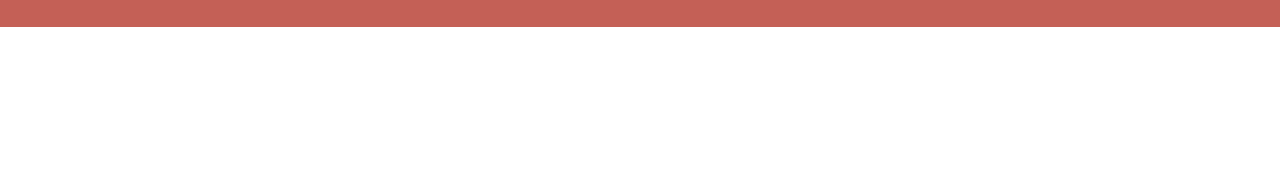
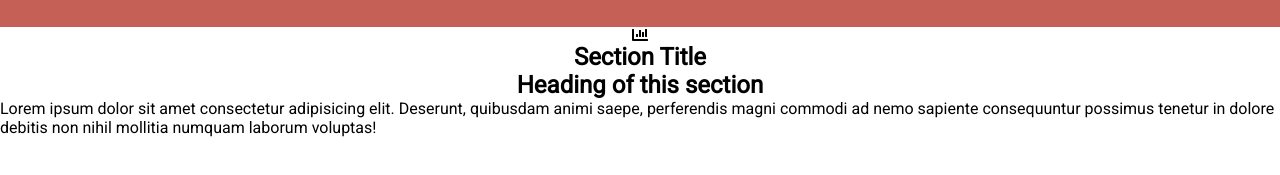
Before and after one commit to Eilem/ProjetoTinyLove, a plain HTML site: page index.html in a window 1280 px wide. Shown: the part 193-368 px from the top of the page. Drawn offline with Linux system fonts and the light colour scheme.

Commit message:
implementando section

```diff
--- /dev/null
+++ b/css/section.css
@@ -0,0 +1,37 @@
+#section-title {
+    background-color: #ffffff;
+    display: flex;
+    flex-direction: column;
+    justify-content: center;
+    align-items: center;
+    color: #000000;
+}
+
+
+#section-title i{
+
+
+}
+
+#section-title h1{
+
+}
+
+#section-title h2{
+
+}
+
+#section-title p{
+
+}
+
+
+/* tablet */
+@media screen and(min-width:768px){
+
+}
+
+/*  Descktop antigo */
+@media screen and(min-width:992px){
+
+}
--- a/index.html
+++ b/index.html
@@ -6,6 +6,7 @@
     <meta http-equiv="X-UA-Compatible" content="ie=edge">
     <title>TinyLove</title>
     <link rel="stylesheet" href="./css/style.css">
+    <link rel="stylesheet" href="./css/section.css">
 </head>
 <body>
     <header>
@@ -33,5 +34,15 @@
 
         </div>
     </header>
+    <section>
+        <div id="section-title" >
+
+            <i class="fas fa-chart-bar"></i>
+            <h1>Section Title</h1>
+            <h2>Heading of this section</h2>
+            <p>Lorem ipsum dolor sit amet consectetur adipisicing elit. Deserunt, quibusdam animi saepe, perferendis magni commodi ad nemo sapiente consequuntur possimus tenetur in dolore debitis non nihil mollitia numquam laborum voluptas!</p>
+
+        </div>
+    </section>
 </body>
 </html>
```
